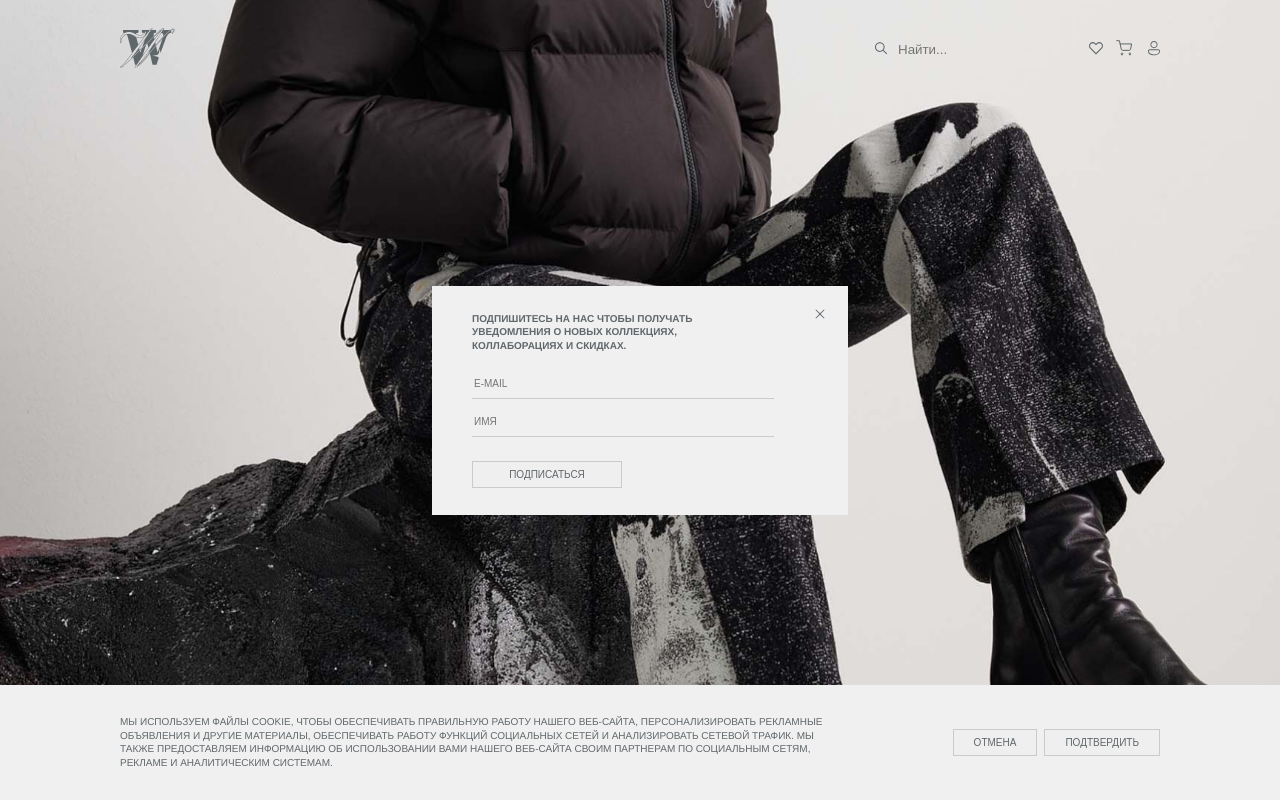
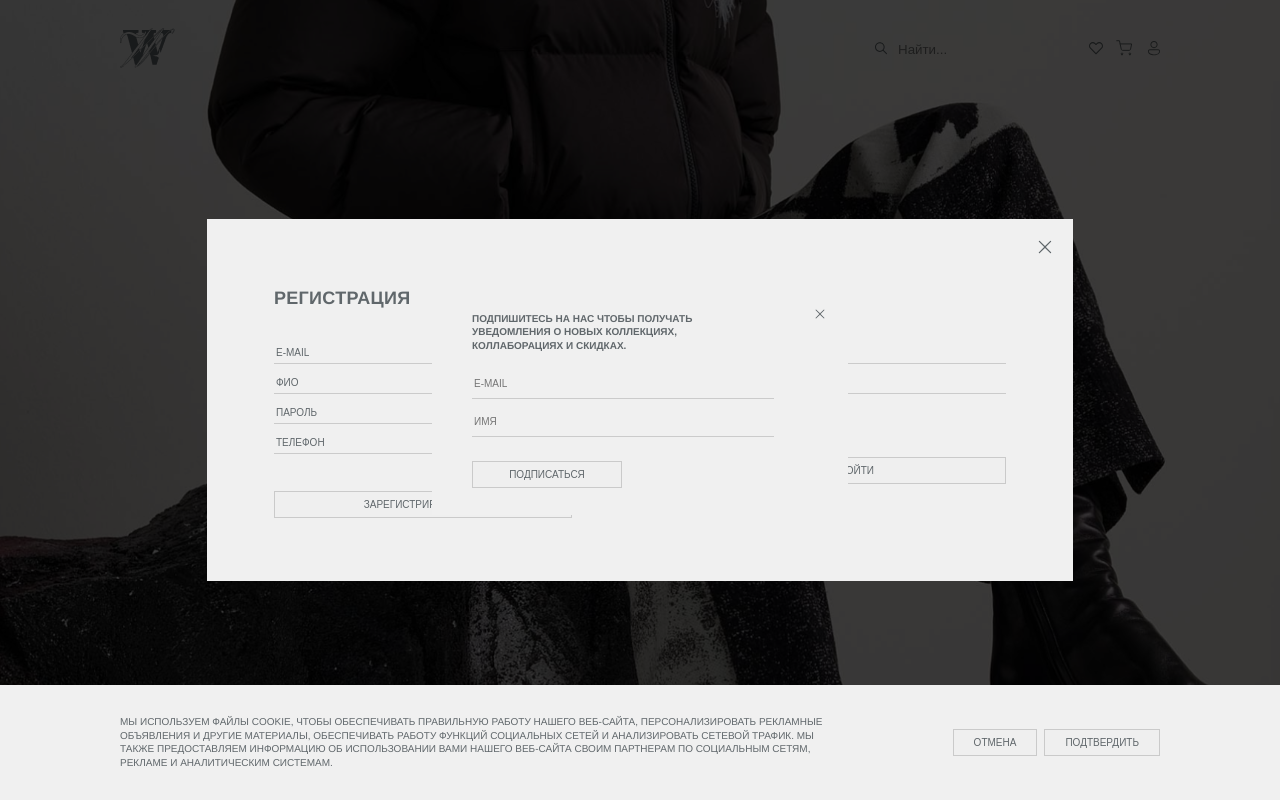
Before and after one commit to TePMo-Tapo4eK/Way, a React (Vite) app: page / in a window 1280 px wide. Shown: the top 800 px of the page. Built offline with nearby package versions, Linux system fonts and the light colour scheme; a small style sheet from the web is missing.

Commit message:
way: Fix index

```diff
--- a/src/app/index.tsx
+++ b/src/app/index.tsx
@@ -11,8 +11,8 @@ import RegistrationModal from '../shared/ui/Modal/Registration/Registration'
 
 function App() {
 
-  const [Loading, setLoading] = useState(true)
-  const [isLogin, setIsLogin] = useState(true)
+  const [Loading, setLoading] = useState(false)
+  const [isLogin, setIsLogin] = useState(false)
   const [isSubscribe, setIsSubscribe] = useState(false)
 
   const LoadingPage = () => {
```
